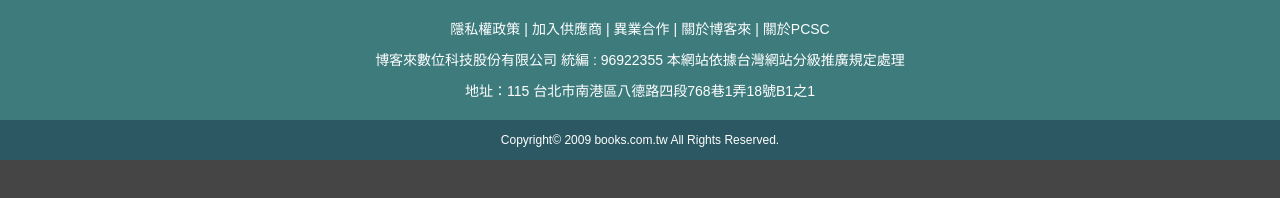
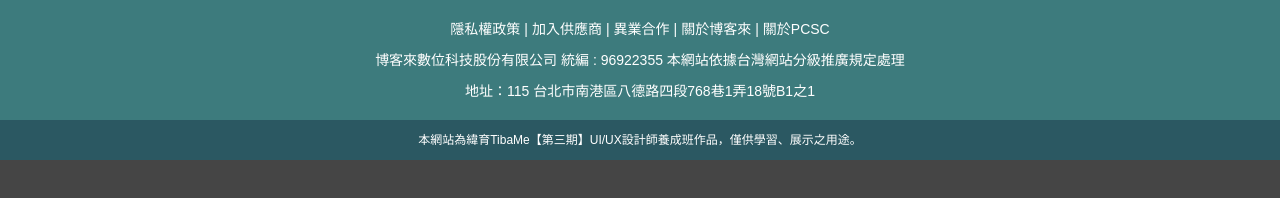
Before and after one commit to BL8129/TIU101_Work, a plain HTML site: page footer.html in a window 1280 px wide. Drawn offline with nearby package versions, Linux system fonts and the light colour scheme.

Commit message:
0619 add info

```diff
--- a/footer.html
+++ b/footer.html
@@ -29,7 +29,7 @@
         </div>
         <div class="wrapper2">
             <div class="block2">
-                <p>Copyright© 2009 books.com.tw All Rights Reserved.</p>
+                <p>本網站為緯育TibaMe【第三期】UI/UX設計師養成班作品，僅供學習、展示之用途。</p>
             </div>
         </div>
     </footer>
```
